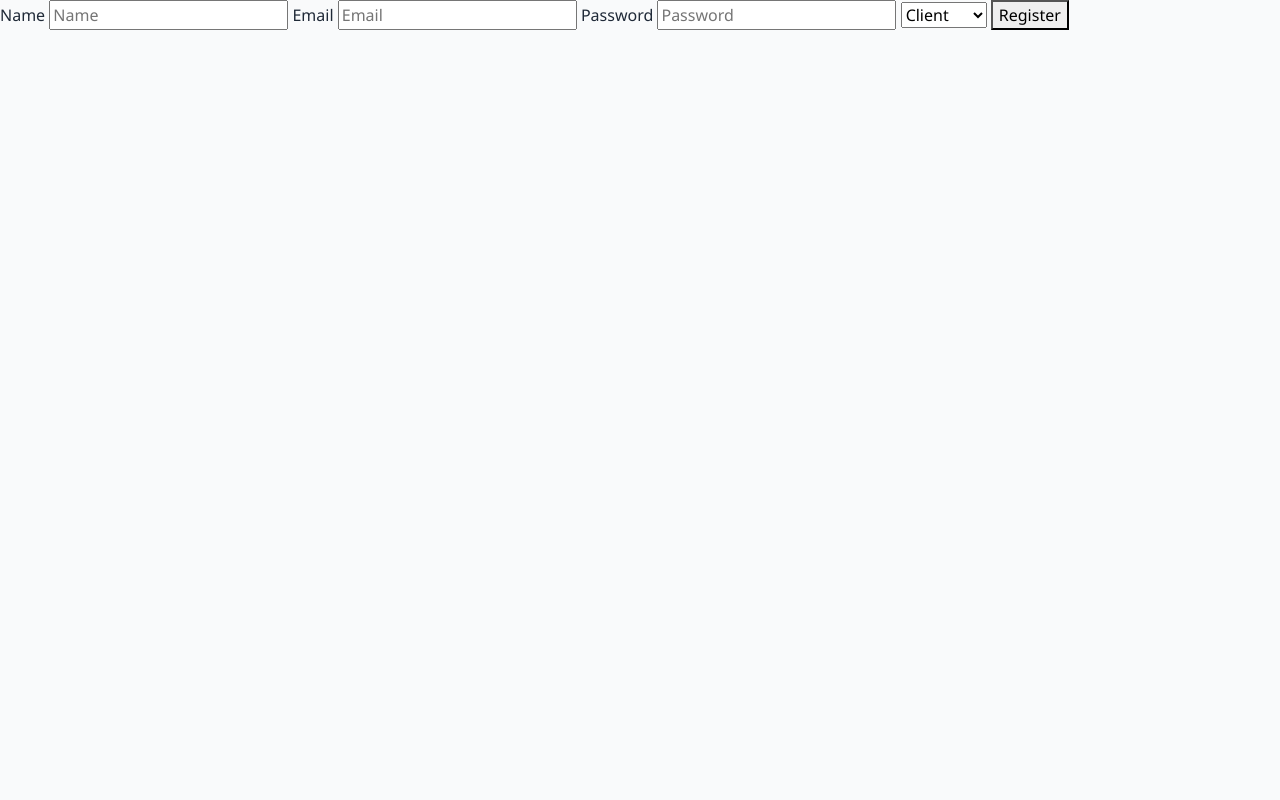
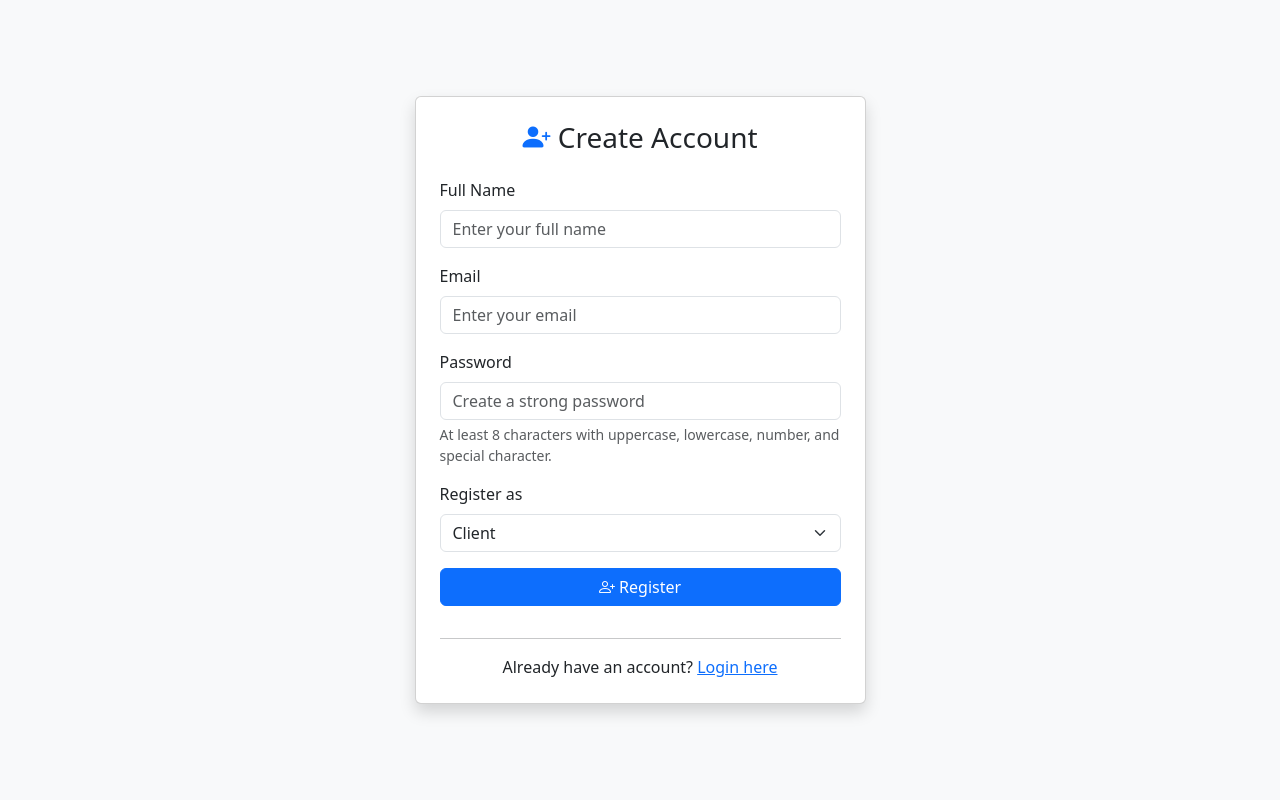
Before and after one commit to maingidenis/HomeServices, a PHP site: page /register.php in a window 1280 px wide. Run offline with PHP 8.4, Linux system fonts and the light colour scheme.

Commit message:
Refactor register.php to Bootstrap-only styling

```diff
--- a/public/register.php
+++ b/public/register.php
@@ -2,6 +2,9 @@
 require_once __DIR__ . '/../app/controllers/UserController.php';
 
 $error = '';
+$oldName = '';
+$oldEmail = '';
+$oldRole = 'client';
 
 if ($_SERVER["REQUEST_METHOD"] == "POST") {
     $ctrl = new UserController();
@@ -18,13 +21,18 @@ if ($_SERVER["REQUEST_METHOD"] == "POST") {
     $rawPassword = trim($rawPassword);
     $rawRole     = trim($rawRole);
 
-    // 1) Name: strip tags + length check [web:16][web:23]
+    // Store for repopulating form
+    $oldName = $rawName;
+    $oldEmail = $rawEmail;
+    $oldRole = $rawRole;
+
+    // 1) Name: strip tags + length check
     $name = strip_tags($rawName);
     if ($name === '' || strlen($name) < 2 || strlen($name) > 100) {
         $error = "Please enter a valid name (2 to 100 characters).";
     }
 
-    // 2) Email: sanitize then validate [web:16][web:23]
+    // 2) Email: sanitize then validate
     if (empty($error)) {
         $email = filter_var($rawEmail, FILTER_SANITIZE_EMAIL);
         if (!filter_var($email, FILTER_VALIDATE_EMAIL)) {
@@ -40,7 +48,7 @@ if ($_SERVER["REQUEST_METHOD"] == "POST") {
         }
     }
 
-    // 3) Password: strong policy, only validate (do not modify chars) [web:54][web:52]
+    // 3) Password: strong policy
     if (empty($error)) {
         if ($rawPassword === '') {
             $error = "Password is required.";
@@ -49,94 +57,110 @@ if ($_SERVER["REQUEST_METHOD"] == "POST") {
         }
     }
 
-    // 4) Role: whitelist allowed values [web:16][web:26]
+    // 4) Role: validate
     if (empty($error)) {
         $allowedRoles = ['client', 'provider', 'admin'];
         if (!in_array($rawRole, $allowedRoles, true)) {
-            $error = "Invalid role selected.";
-        } else {
-            $role = $rawRole;
+            $error = "Please select a valid role.";
         }
     }
 
-
+    // If no errors, register
     if (empty($error)) {
-        // Use validated values; controller should hash password & use prepared statements [web:26][web:76]
-        $result = $ctrl->registerUser($name, $email, $rawPassword, $role);
-
-        if ($result) {
-            echo '<script>
-                alert("Registration Successful");
-                window.location.href = "index.php?page=login&msg=registered";
-            </script>';
+        $ok = $ctrl->registerUser($name, $email, $rawPassword, $rawRole);
+        if ($ok) {
+            header("Location: index.php?page=login&registered=1");
             exit;
         } else {
-            echo '<script>alert("Error! Registration failed.");</script>';
+            $error = "Registration failed. Please try again.";
         }
-
-        if ($result) {
-            header('Location: index.php?page=login&msg=registered');
-            exit;
-        }
-    } else {
-        // Show error via JS alert, with escaping to avoid XSS [web:18][web:84]
-        echo '<script>alert("'.htmlspecialchars($error, ENT_QUOTES, 'UTF-8').'");</script>';
     }
-
-    // For re-filling form fields on error
-    $oldName  = $name  ?? $rawName;
-    $oldEmail = $email ?? $rawEmail;
-    $oldRole  = $role  ?? $rawRole;
-} else {
-    $oldName  = '';
-    $oldEmail = '';
-    $oldRole  = 'client';
 }
 ?>
-
-
 <!DOCTYPE html>
 <html lang="en">
 <head>
     <meta charset="UTF-8">
     <meta name="viewport" content="width=device-width, initial-scale=1.0">
-    <title>Document</title>
+    <title>Register - Home Services</title>
     <link href="https://cdn.jsdelivr.net/npm/bootstrap@5.3.0/dist/css/bootstrap.min.css" rel="stylesheet">
-    <link rel="stylesheet" href="css/style.css">
     <link rel="stylesheet" href="https://cdn.jsdelivr.net/npm/bootstrap-icons@1.11.0/font/bootstrap-icons.css">
 </head>
-<body>
-    <form method="post" action="">
-        <label for="name">Name</label>
-        <input name="name"
-               type="text"
-               required
-               minlength="2"
-               maxlength="100"
-               placeholder="Name"
-               value="<?= htmlspecialchars($oldName, ENT_QUOTES, 'UTF-8') ?>"><!-- [web:23][web:86] -->
+<body class="bg-light">
+    <div class="container">
+        <div class="row justify-content-center align-items-center min-vh-100">
+            <div class="col-md-6 col-lg-5">
+                <div class="card shadow">
+                    <div class="card-body p-4">
+                        <h3 class="card-title text-center mb-4">
+                            <i class="bi bi-person-plus-fill text-primary"></i> Create Account
+                        </h3>
 
-        <label for="email">Email</label>
-        <input name="email"
-               type="email"
-               required
-               placeholder="Email"
-               value="<?= htmlspecialchars($oldEmail, ENT_QUOTES, 'UTF-8') ?>"><!-- [web:23][web:84] -->
+                        <?php if (!empty($error)): ?>
+                            <div class="alert alert-danger alert-dismissible fade show" role="alert">
+                                <?= htmlspecialchars($error, ENT_QUOTES, 'UTF-8') ?>
+                                <button type="button" class="btn-close" data-bs-dismiss="alert"></button>
+                            </div>
+                        <?php endif; ?>
 
-        <label for="password">Password</label>
-        <input name="password"
-               type="password"
-               required
-               placeholder="Password"><!-- [web:88][web:93][web:65] -->
+                        <form method="post" action="">
+                            <div class="mb-3">
+                                <label for="name" class="form-label">Full Name</label>
+                                <input type="text"
+                                       class="form-control"
+                                       id="name"
+                                       name="name"
+                                       placeholder="Enter your full name"
+                                       minlength="2"
+                                       maxlength="100"
+                                       value="<?= htmlspecialchars($oldName, ENT_QUOTES, 'UTF-8') ?>"
+                                       required>
+                            </div>
+                            <div class="mb-3">
+                                <label for="email" class="form-label">Email</label>
+                                <input type="email"
+                                       class="form-control"
+                                       id="email"
+                                       name="email"
+                                       placeholder="Enter your email"
+                                       value="<?= htmlspecialchars($oldEmail, ENT_QUOTES, 'UTF-8') ?>"
+                                       required>
+                            </div>
+                            <div class="mb-3">
+                                <label for="password" class="form-label">Password</label>
+                                <input type="password"
+                                       class="form-control"
+                                       id="password"
+                                       name="password"
+                                       placeholder="Create a strong password"
+                                       required>
+                                <div class="form-text">
+                                    At least 8 characters with uppercase, lowercase, number, and special character.
+                                </div>
+                            </div>
+                            <div class="mb-3">
+                                <label for="role" class="form-label">Register as</label>
+                                <select class="form-select" id="role" name="role" required>
+                                    <option value="" disabled>Select your role</option>
+                                    <option value="client" <?= $oldRole === 'client' ? 'selected' : '' ?>>Client</option>
+                                    <option value="provider" <?= $oldRole === 'provider' ? 'selected' : '' ?>>Service Provider</option>
+                                    <option value="admin" <?= $oldRole === 'admin' ? 'selected' : '' ?>>Admin</option>
+                                </select>
+                            </div>
+                            <button type="submit" class="btn btn-primary w-100 mb-3">
+                                <i class="bi bi-person-plus"></i> Register
+                            </button>
+                        </form>
 
-        <select name="role" required>
-            <option value="client"   <?= $oldRole === 'client'   ? 'selected' : '' ?>>Client</option>
-            <option value="provider" <?= $oldRole === 'provider' ? 'selected' : '' ?>>Provider</option>
-            <option value="admin"    <?= $oldRole === 'admin'    ? 'selected' : '' ?>>Admin</option>
-        </select>
-
-        <button type="submit">Register</button>
-    </form>
-
+                        <hr>
+                        <p class="text-center mb-0">
+                            Already have an account? <a href="index.php?page=login">Login here</a>
+                        </p>
+                    </div>
+                </div>
+            </div>
+        </div>
+    </div>
+    <script src="https://cdn.jsdelivr.net/npm/bootstrap@5.3.0/dist/js/bootstrap.bundle.min.js"></script>
 </body>
 </html>
```
